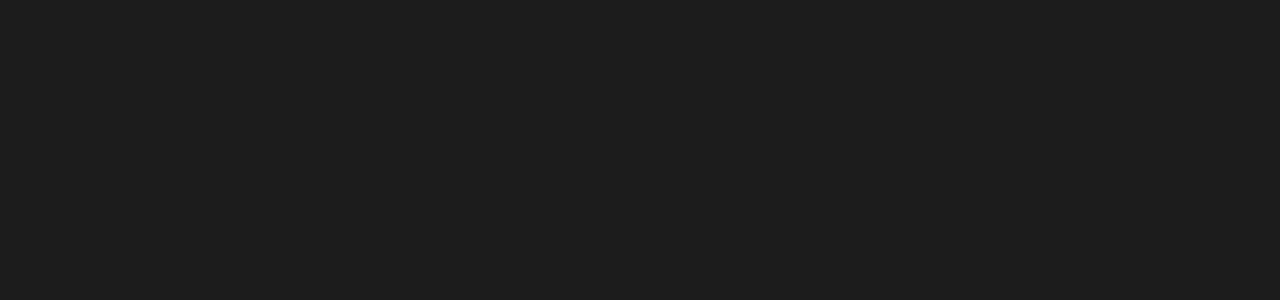
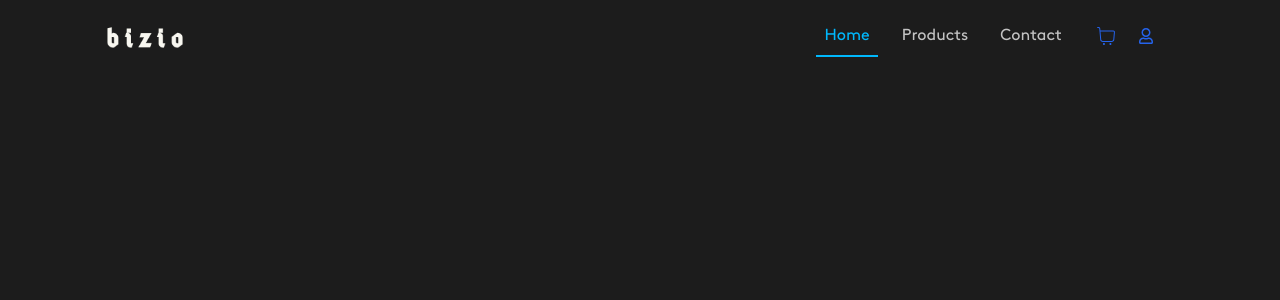
Before and after one commit to ivolevy/grupo7-tpo, a React (Vite) app: page /products in a window 1280 px wide. Before the commit this address had no page. Shown: the top 300 px of the page. Built offline with nearby package versions, Linux system fonts and the light colour scheme; a web font is replaced by a local one.

Commit message:
Nav-products
Nav arreglado y productos linkeado

```diff
--- a/src/Products.jsx
+++ b/src/Products.jsx
@@ -1,7 +1,9 @@
+import { CustomNav } from "./assets/components/Nav";
+
 export const Products = () => {
   return (
     <>
-        <h1>productos</h1>
+      <CustomNav />
     </>
-  )
-}
+  );
+};
--- a/src/assets/components/Nav.jsx
+++ b/src/assets/components/Nav.jsx
@@ -1,15 +1,17 @@
-import React, { useState } from 'react';
-import Nav from 'react-bootstrap/Nav';
-import Navbar from 'react-bootstrap/Navbar';
-import Button from 'react-bootstrap/Button';
-import Container from 'react-bootstrap/Container';
-import NavDropdown from 'react-bootstrap/NavDropdown';
-import logo from '../img/logo.png';
-import 'bootstrap/dist/css/bootstrap.min.css';
-import '../css/Nav.css';
+import React, { useState } from "react";
+import Nav from "react-bootstrap/Nav";
+import Navbar from "react-bootstrap/Navbar";
+import Button from "react-bootstrap/Button";
+import Container from "react-bootstrap/Container";
+import NavDropdown from "react-bootstrap/NavDropdown";
+import logo from "../img/logo.png";
+import "bootstrap/dist/css/bootstrap.min.css";
+import "../css/Nav.css";
+import { CiShoppingCart } from "react-icons/ci";
+import { FaRegUser } from "react-icons/fa";
 
 export const CustomNav = () => {
-  const [activeLink, setActiveLink] = useState('home');
+  const [activeLink, setActiveLink] = useState("home");
 
   const handleNavLinkClick = (link) => {
     setActiveLink(link);
@@ -28,39 +30,38 @@
           />
         </Navbar.Brand>
         <Navbar.Toggle aria-controls="responsive-navbar-nav" />
-        <Navbar.Collapse id="responsive-navbar-nav" className="justify-content-end">
-          <Nav className="mr-auto">
+        <Navbar.Collapse
+          id="responsive-navbar-nav"
+          className="flex justify-end"
+        >
+          <Nav>
             <Nav.Link
-              href="#home"
-              className={`navItem ${activeLink === 'home' ? 'active' : ''}`}
-              onClick={() => handleNavLinkClick('home')}
+              href="/"
+              className={`navItem ${activeLink === "home" ? "active" : ""}`}
+              onClick={() => handleNavLinkClick("home")}
             >
               Home
             </Nav.Link>
+
             <Nav.Link
-              href="#features"
-              className={`navItem ${activeLink === 'features' ? 'active' : ''}`}
-              onClick={() => handleNavLinkClick('features')}
+              href="products"
+              className={`navItem ${activeLink === "products" ? "active" : ""}`}
+              onClick={() => handleNavLinkClick("contact")}
             >
-              Features
+              Products
             </Nav.Link>
+
             <Nav.Link
-              href="#pricing"
-              className={`navItem ${activeLink === 'pricing' ? 'active' : ''}`}
-              onClick={() => handleNavLinkClick('pricing')}
+              href="contact"
+              className={`navItem ${activeLink === "contact" ? "active" : ""}`}
+              onClick={() => handleNavLinkClick("contact")}
             >
-              Pricing
+              Contact
             </Nav.Link>
-            <NavDropdown title="Productos" id="collasible-nav-dropdown" className='navItem'>
-              <NavDropdown.Item href="#action/3.1">Gaming</NavDropdown.Item>
-              <NavDropdown.Item href="#action/3.2">Graphic design</NavDropdown.Item>
-              <NavDropdown.Item href="#action/3.3">Office & others</NavDropdown.Item>
-              <NavDropdown.Divider />
-              <NavDropdown.Item href="#action/3.4">Separated link</NavDropdown.Item>
-            </NavDropdown>
-          </Nav>
-          <Nav>
-            <Button id='navButton'>Contact</Button>
+            <Nav.Link>
+              <CiShoppingCart id="cart" className="text-blue-600 text-2xl" />
+            </Nav.Link>
+            <FaRegUser className="flex align-middle m-auto w-10 text-blue-600" />
           </Nav>
         </Navbar.Collapse>
       </Container>
--- a/src/assets/components/home/Header.jsx
+++ b/src/assets/components/home/Header.jsx
@@ -4,7 +4,7 @@
   return (
     <header className="header">
       <div className="leftHeader">
-        <h1 className="headerInnerTitle">Tech products</h1>
+        <h1 className="headerInnerTitle text-lg">Tech products</h1>
         <h2 className="headerTitle">g502 hero wireless</h2>
         <p className="headerSubtitle">
           logitech high performance wireless gaming mouse
--- a/src/assets/components/home/comp/TitleCont.jsx
+++ b/src/assets/components/home/comp/TitleCont.jsx
@@ -3,11 +3,14 @@
 export const TitleCont = ({ title, subtitle }) => {
   return (
     <>
-        <article>
-            <h2 className="tcTitle">{title}</h2>
-            <p className="tcTitleSc">{subtitle}</p>
-            <p className="tcText">Find more <FaArrowRight className='icon'/></p>
-        </article>
+      <article>
+        <h2 className="tcTitle">{title}</h2>
+        <p className="tcTitleSc">{subtitle}</p>
+        <p className="tcText flex justify-center">
+          Find more{" "}
+          <FaArrowRight className="icon flex align-middle my-auto ml-2" />
+        </p>
+      </article>
     </>
-  )
-}
+  );
+};
--- a/src/main.jsx
+++ b/src/main.jsx
@@ -1,15 +1,15 @@
-import React from 'react';
-import { createRoot } from 'react-dom/client';
-import { BrowserRouter, Routes, Route } from 'react-router-dom';
-import { Home } from './Home';
-import { Products } from './Products';
-import './assets/css/Main.css';
+import React from "react";
+import { createRoot } from "react-dom/client";
+import { BrowserRouter, Routes, Route } from "react-router-dom";
+import { Home } from "./Home";
+import { Products } from "./Products";
+import "./assets/css/Main.css";
 
-createRoot(document.getElementById('root')).render(
+createRoot(document.getElementById("root")).render(
   <BrowserRouter>
     <Routes>
       <Route path="/" element={<Home />} />
-      <Route path="/productos" element={<Products />} />
+      <Route path="/products" element={<Products />} />
     </Routes>
-  </BrowserRouter>,
+  </BrowserRouter>
 );
```
Also changed, not shown: src/assets/css/Home.css (+71 -73 lines).
